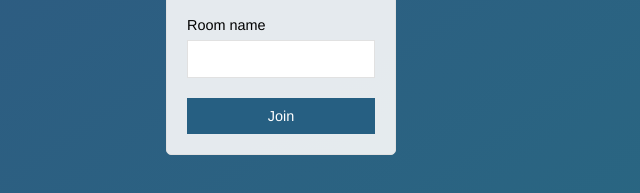
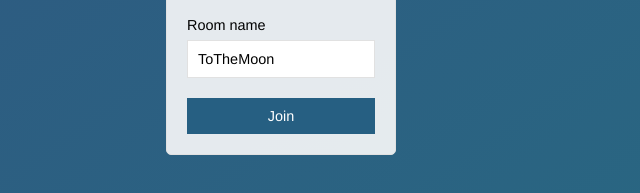
Before and after one commit to fssq1993/hydro-flask, a website: page public/index.html in a window 1280 px wide. Shown: the part 389-582 px from the top of the page, 359-999 px from the left. Drawn offline with Linux system fonts and the light colour scheme.

Commit message:
Temporaily make room name unchangable

```diff
--- a/public/index.html
+++ b/public/index.html
@@ -19,7 +19,7 @@
             </div>
             <div class="form-field">
                 <label for="">Room name</label>
-                <input type="text" name="room">
+                <input type="text" name="room" value="ToTheMoon" readonly>
             </div>
             <div class="form-field">
                 <button>Join</button>
```
Also changed, not shown: public/chat.html (+1 -1 lines).
